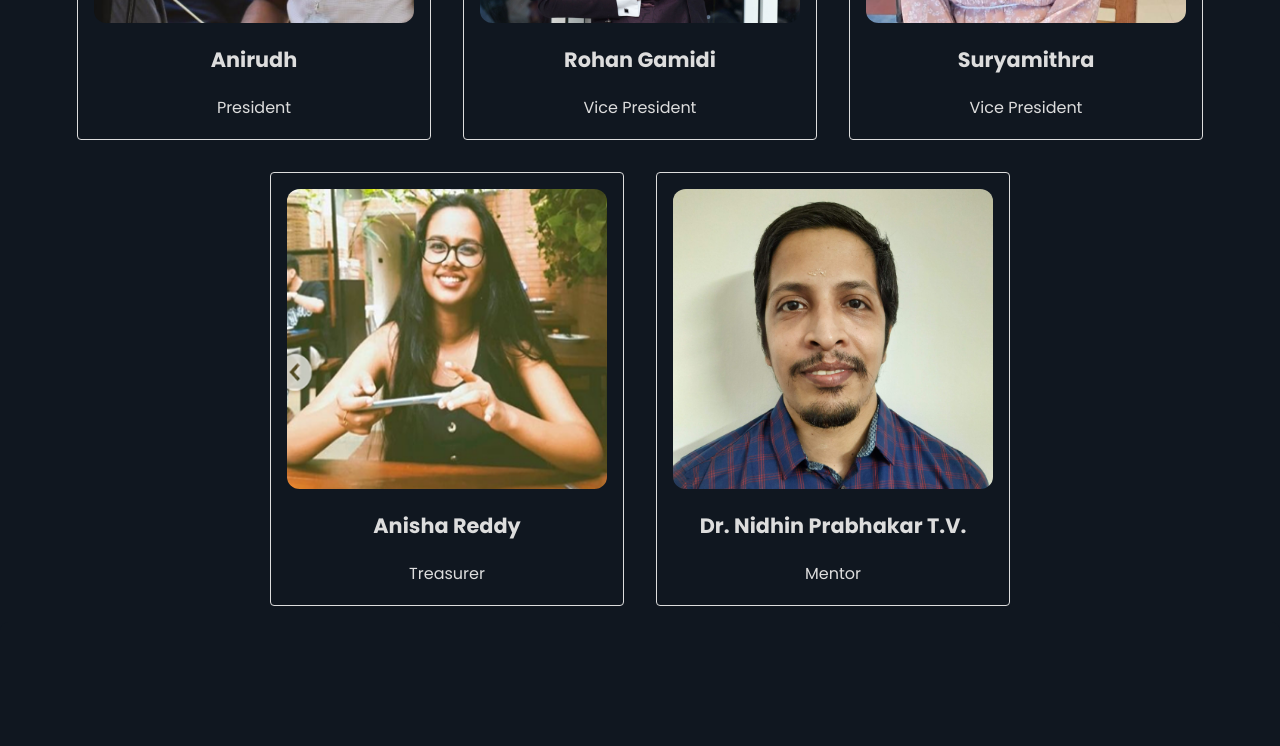
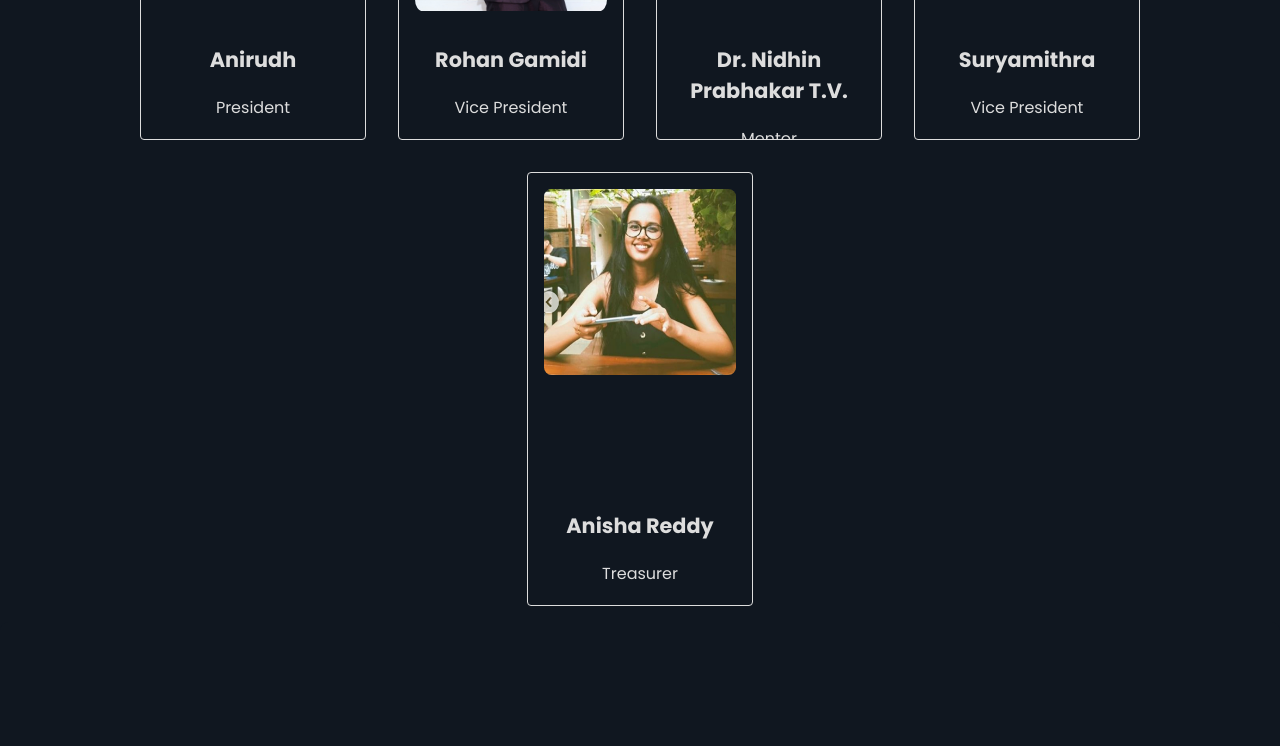
Before and after one commit to parikshithsivakumar/Face_react, a React (Create React App) app: page /about in a window 1280 px wide. Shown: the part 1540-2286 px from the top of the page. Built offline with nearby package versions, Linux system fonts and the light colour scheme; a small style sheet from the web is missing.

Commit message:
changes made

```diff
--- a/src/pages/about.js
+++ b/src/pages/about.js
@@ -66,6 +66,26 @@ const AboutUsPage = () => {
       ],
     },
     {
+      name: "Dr. Nidhin Prabhakar T.V.",
+      role: "Mentor",
+      researchInterests: [
+        "Image Processing",
+        "Machine Learning",
+        "Deep Learning",
+        "Remote Sensing",
+        "Computer Vision",
+        "Virtual Reality",
+        "Artificial Reality",
+      ],
+      email: "tv_nidhin@blr.amrita.edu",
+      imageUrl: mentor_Image, // Replace with actual image URL
+      socials: [
+        { icon: "fab fa-twitter", link: "#" },
+        { icon: "fab fa-linkedin", link: "#" },
+        // Add more social icons as needed
+      ],
+    },
+    {
       name: "Suryamithra",
       role: "Vice President",
       skills: [
@@ -74,7 +94,8 @@ const AboutUsPage = () => {
         "Natural Language Processing",
         "Django,WebDev",
       ],
-      email:"suryamritha.manoj@gmail.com",
+
+      email: "suryamritha.manoj@gmail.com",
       phonenumber: "+91 9445560262",
       imageUrl: Suryamithra_Image, // Replace with actual image URL
       socials: [
@@ -103,26 +124,7 @@ const AboutUsPage = () => {
         // Add more social icons as needed
       ],
     },
-    {
-      name: "Dr. Nidhin Prabhakar T.V.",
-      role: "Mentor",
-      researchInterests: [
-        "Image Processing",
-        "Machine Learning",
-        "Deep Learning",
-        "Remote Sensing",
-        "Computer Vision",
-        "Virtual Reality",
-        "Artificial Reality",
-      ],
-      email: "tv_nidhin@blr.amrita.edu",
-      imageUrl: mentor_Image, // Replace with actual image URL
-      socials: [
-        { icon: "fab fa-twitter", link: "#" },
-        { icon: "fab fa-linkedin", link: "#" },
-        // Add more social icons as needed
-      ],
-    },
+
     // Add more team members as needed
   ];
 
--- a/src/pages/aboutus/TeamCard.js
+++ b/src/pages/aboutus/TeamCard.js
@@ -13,7 +13,8 @@ const TeamCard = ({
 }) => {
   return (
     <div className="team-card">
-      <div className="team-card-image-container"><img src={imageUrl} alt={name} className="team-card-image" />
+      <div className="team-card-image-container">
+        <img src={imageUrl} alt={name} className="team-card-image" />
       </div>
       <div className="team-card-content">
         <h3 className="team-card-name">{name}</h3>
--- a/src/pages/aboutus/Teamcard.css
+++ b/src/pages/aboutus/Teamcard.css
@@ -2,7 +2,7 @@
 
 .team-card {
   width: 100%;
-  max-width: 20rem;
+  max-width: 15vw;
   height: 30rem; /* Initial height for minimal information */
   max-height: 25rem;
   border: 1px solid #ddd;
@@ -11,11 +11,11 @@
   padding: 16px;
   text-align: center;
   overflow: hidden;
-  transition: transform 0.3s ease-in-out, box-shadow 0.3s ease-in-out,height 0.3s ease-in-out;
+  transition: transform 0.3s ease-in-out, box-shadow 0.3s ease-in-out,
+    height 0.3s ease-in-out;
 }
 
-
-.team-card-image-container{
+.team-card-image-container {
   width: 100%;
   height: 75%;
   overflow: hidden;
@@ -37,14 +37,12 @@
   transition: opacity 0.3s ease-in-out, max-height 0.3s ease-in-out;
 }
 
-
 .team-card-image {
   width: 100%;
   max-height: 100%; /* Smaller initial image height */
   object-fit: cover;
   border-radius: 4%;
 }
-
 
 .team-card-content {
   margin-top: 8px;
```
